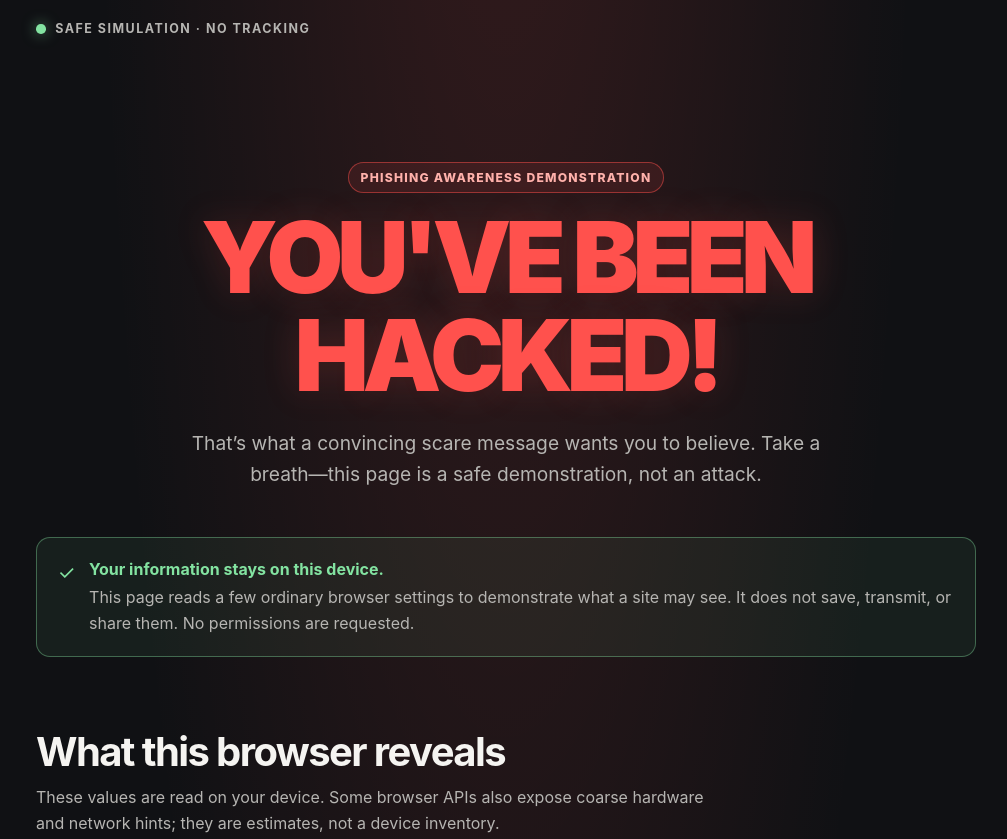
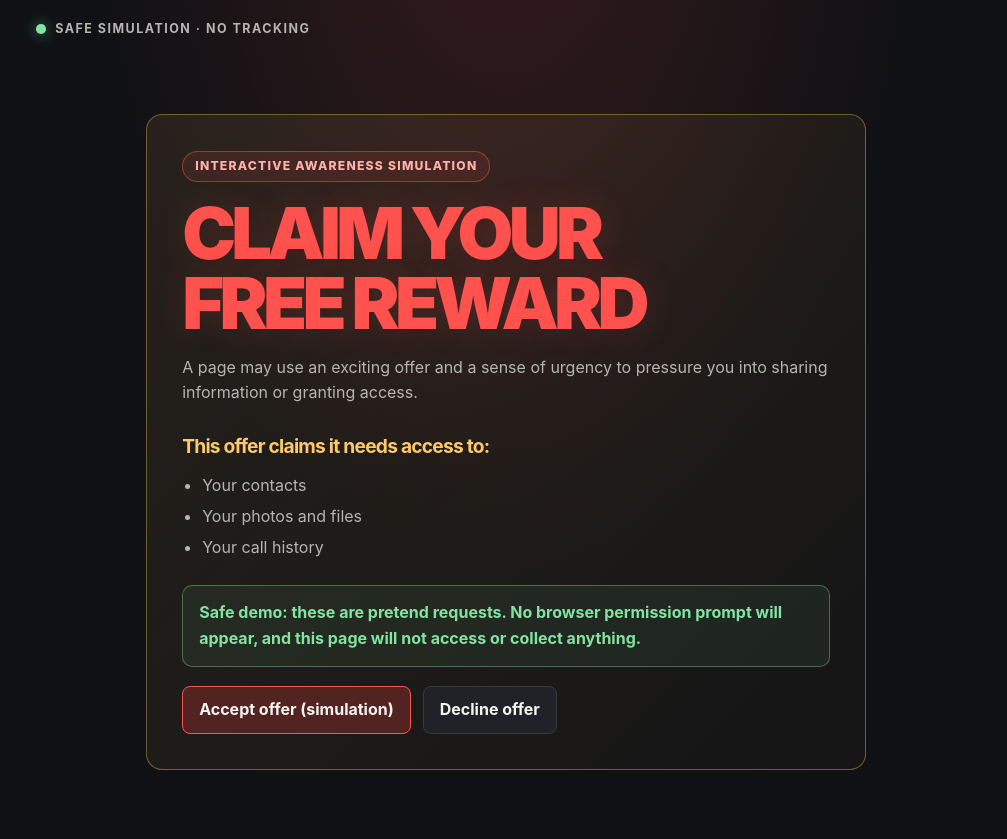
Before and after one commit to erchetansoni/Cyber-Security-Awareness, a plain HTML site: page index.html in a window 1280 px wide. Shown: the top 839 px of the page, without its empty margins (134-1141 px from the left). Drawn offline with Linux system fonts and the light colour scheme.

Commit message:
added one more feature

```diff
--- a/index.html
+++ b/index.html
@@ -113,6 +113,49 @@
     .truth strong { color: var(--green); }
     .truth p { margin: .15rem 0 0; color: var(--muted); }
 
+    .offer-panel {
+      max-width: 720px;
+      margin: 2rem auto;
+      padding: clamp(1.3rem, 5vw, 2.2rem);
+      border: 1px solid rgba(255, 201, 107, .38);
+      border-radius: 16px;
+      background: linear-gradient(135deg, rgba(255, 201, 107, .09), rgba(255, 201, 107, .025));
+    }
+
+    .offer-panel h1 { font-size: clamp(2.2rem, 8vw, 4.5rem); }
+    .offer-panel h2 { margin-top: 1.8rem; color: var(--amber); font-size: 1.2rem; }
+    .offer-panel p, .offer-panel li { color: var(--muted); }
+    .offer-panel ul { padding-left: 1.25rem; }
+    .offer-panel li + li { margin-top: .35rem; }
+
+    .simulation-notice {
+      margin-top: 1.5rem;
+      padding: .9rem 1rem;
+      border: 1px solid rgba(131, 227, 161, .38);
+      border-radius: 10px;
+      background: rgba(131, 227, 161, .07);
+      color: var(--green) !important;
+      font-weight: 700;
+    }
+
+    .offer-actions { display: flex; flex-wrap: wrap; gap: .75rem; margin-top: 1.2rem; }
+
+    .offer-actions button {
+      min-height: 2.8rem;
+      padding: .65rem 1rem;
+      border: 1px solid var(--line);
+      border-radius: 8px;
+      background: var(--panel-soft);
+      color: var(--text);
+      font: inherit;
+      font-weight: 750;
+      cursor: pointer;
+    }
+
+    .offer-actions button:focus-visible { outline: 3px solid var(--amber); outline-offset: 3px; }
+    .offer-actions button:first-child { border-color: var(--red); background: #522421; }
+    [hidden] { display: none !important; }
+
     section { padding: 1.5rem 0 3.5rem; }
 
     .section-heading {
@@ -221,18 +264,37 @@
   </header>
 
   <main>
-    <div class="wrap">
+    <section class="wrap" id="offer-screen" aria-labelledby="offer-heading" hidden>
+      <div class="offer-panel">
+        <span class="eyebrow">Interactive awareness simulation</span>
+        <h1 id="offer-heading">CLAIM YOUR<br>FREE REWARD</h1>
+        <p>A page may use an exciting offer and a sense of urgency to pressure you into sharing information or granting access.</p>
+        <h2>This offer claims it needs access to:</h2>
+        <ul>
+          <li>Your contacts</li>
+          <li>Your photos and files</li>
+          <li>Your call history</li>
+        </ul>
+        <p class="simulation-notice">Safe demo: these are pretend requests. No browser permission prompt will appear, and this page will not access or collect anything.</p>
+        <div class="offer-actions" aria-label="Choose how to respond">
+          <button type="button" data-choice="accept">Accept offer (simulation)</button>
+          <button type="button" data-choice="decline">Decline offer</button>
+        </div>
+      </div>
+    </section>
+
+    <div class="wrap" id="awareness-content">
       <section class="hero" aria-labelledby="headline">
         <span class="eyebrow">Phishing awareness demonstration</span>
-        <h1 id="headline">YOU'VE BEEN<br>HACKED!</h1>
+        <h1 id="headline" tabindex="-1">YOU'VE BEEN<br>HACKED!</h1>
         <p>That’s what a convincing scare message wants you to believe. Take a breath—this page is a safe demonstration, not an attack.</p>
       </section>
 
       <aside class="truth" aria-label="Important privacy notice">
         <span class="truth-icon" aria-hidden="true">✓</span>
         <div>
-          <strong>Your information stays on this device.</strong>
-          <p>This page reads a few ordinary browser settings to demonstrate what a site may see. It does not save, transmit, or share them. No permissions are requested.</p>
+          <strong>You were not hacked. Nothing was accessed.</strong>
+          <p id="reveal-message">This page reads a few ordinary browser settings to demonstrate what a site may see. It does not save, transmit, or share them. The offer and access requests were simulated; no permissions were requested.</p>
         </div>
       </aside>
 
@@ -267,6 +329,7 @@
         </div>
         <ul class="exposure-list">
           <li><strong>Phone number and installed apps</strong><span>A website cannot silently read your phone number or get a list of apps installed on your device.</span></li>
+          <li><strong>Contacts, files, and call history</strong><span>A normal website cannot silently read your contacts, browse all your files, or inspect call history. Some browsers let you choose specific contacts or files to share; that is not full-device access.</span></li>
           <li><strong>Device name and serial number</strong><span>These identifiers are not generally exposed to ordinary websites. A browser may share limited device hints, but that is not the same as a unique device inventory.</span></li>
           <li><strong>Exact model, CPU, and RAM</strong><span>Browsers may reveal broad platform hints or coarse estimates, such as logical CPU threads and approximate memory. They do not provide a reliable exact hardware report.</span></li>
           <li><strong>Location, camera, and microphone</strong><span class="permission">These features require browser permission. A page should explain why it needs access, and you can deny or revoke it.</span></li>
@@ -309,6 +372,28 @@
 
   <script>
     (() => {
+      const offerScreen = document.getElementById("offer-screen");
+      const awarenessContent = document.getElementById("awareness-content");
+      const revealMessage = document.getElementById("reveal-message");
+      const headline = document.getElementById("headline");
+
+      if (offerScreen && awarenessContent) {
+        offerScreen.hidden = false;
+        awarenessContent.hidden = true;
+
+        offerScreen.querySelectorAll("[data-choice]").forEach((button) => {
+          button.addEventListener("click", () => {
+            const accepted = button.getAttribute("data-choice") === "accept";
+            revealMessage.textContent = accepted
+              ? "You chose to accept, but nothing was granted or accessed. The offer and access requests were simulated. No permissions were requested, and this page does not save or send browser details."
+              : "You chose to decline. No access was requested either way. The offer and access requests were simulated, and this page does not save or send browser details.";
+            offerScreen.hidden = true;
+            awarenessContent.hidden = false;
+            headline.focus();
+          });
+        });
+      }
+
       const ua = navigator.userAgent;
       let browser = "Other browser";
       if (/Edg\//.test(ua)) browser = "Microsoft Edge";
```
Also changed, not shown: 1 other file.
